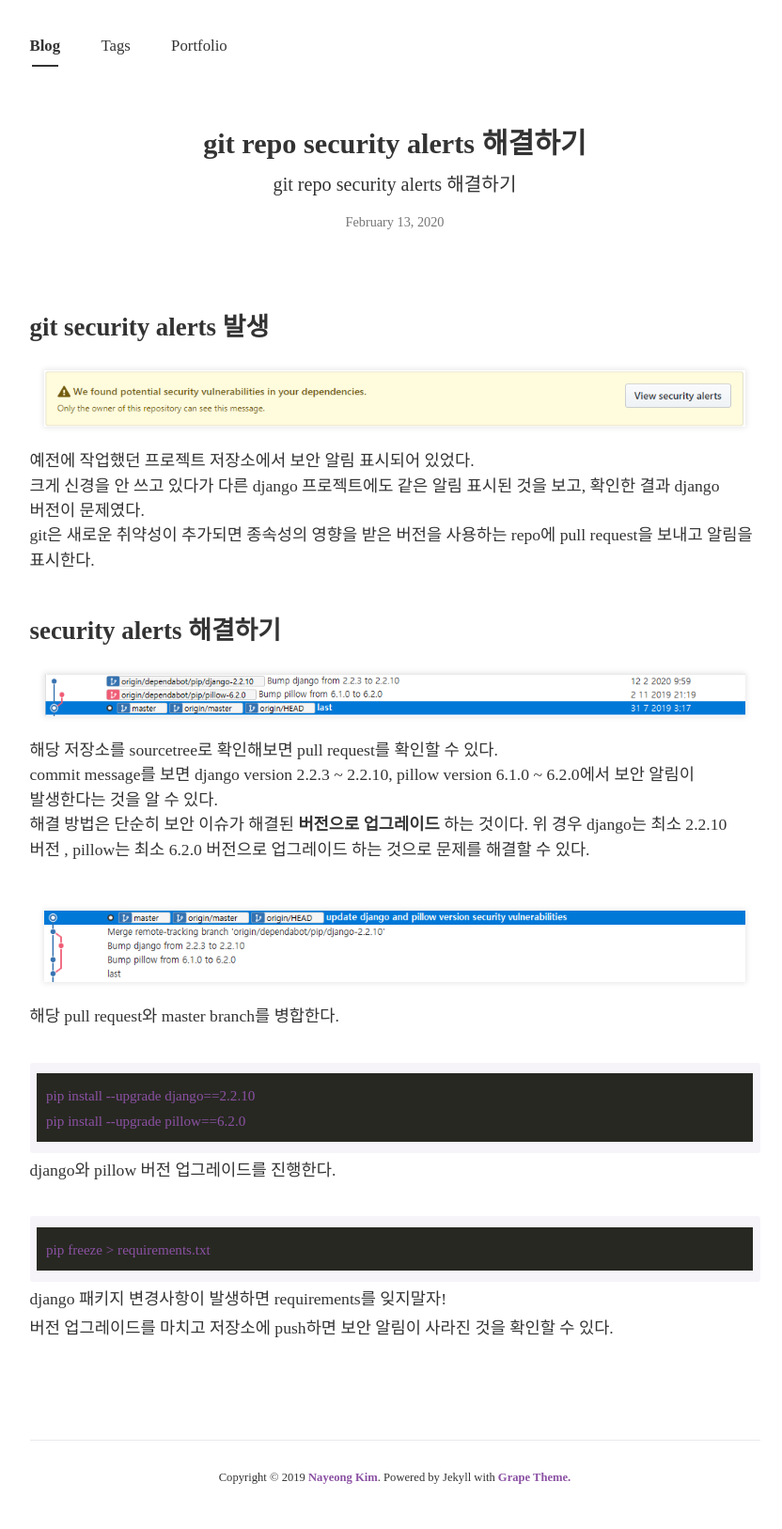
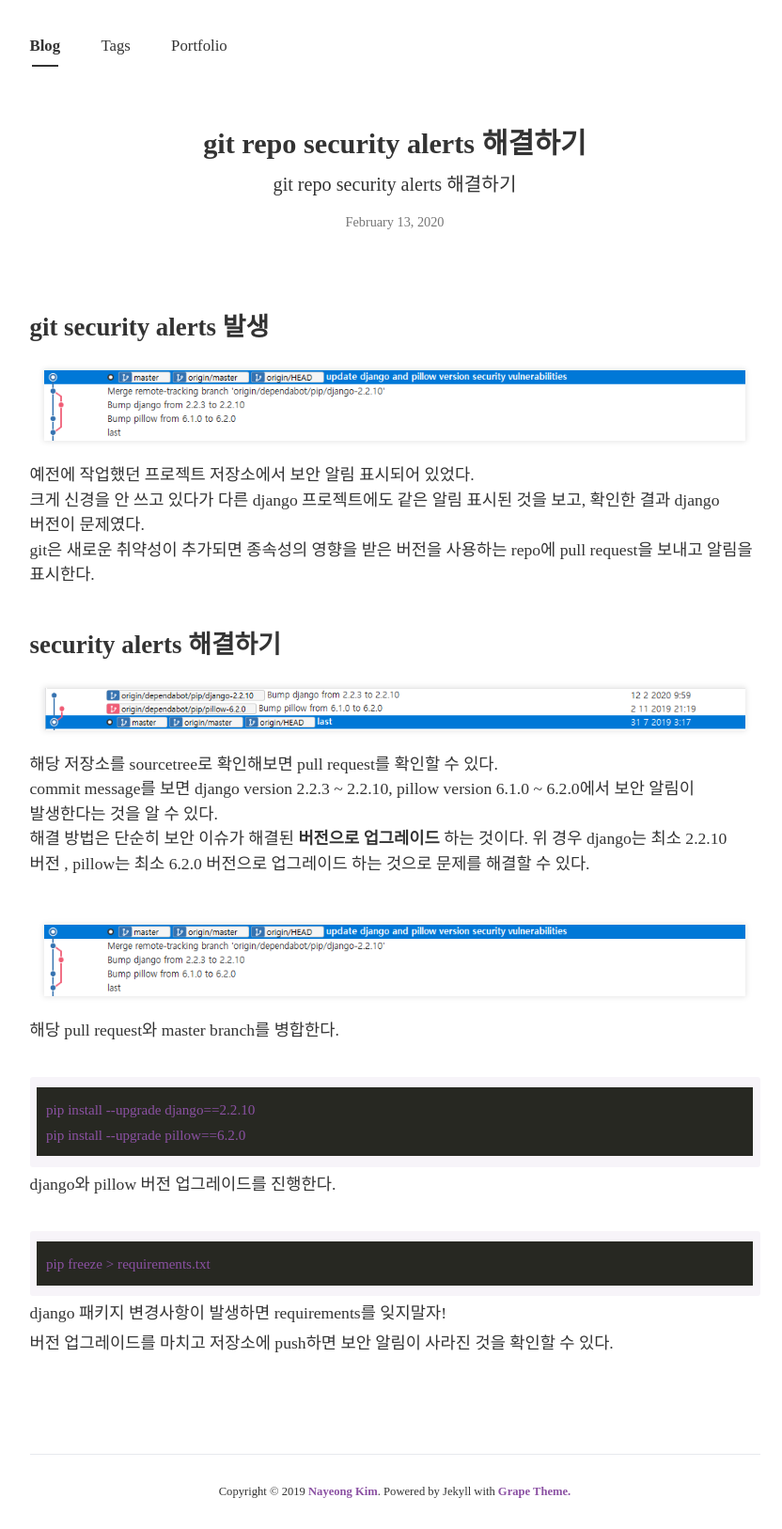
Before and after one commit to leejaeyeong/leejaeyeong.github.io, a Jekyll site: the page built from _posts/2020-02-13-git-repo-security-alerts-해결하기.md, in a window 1280 px wide. Shown: the whole page at 94% size, without its empty margins (220-1052 px from the left). Built offline with Jekyll 4.4.1, drawn with Linux system fonts in a browser that asks for light colours; nearby versions of some CDN libraries; some web fonts are replaced.

Commit message:
git repo security alerts 해결하기 게시물 수정

```diff
--- a/_posts/2020-02-13-git-repo-security-alerts-해결하기.md
+++ b/_posts/2020-02-13-git-repo-security-alerts-해결하기.md
@@ -7,14 +7,14 @@
 comments : False
 ---
 ## git security alerts 발생
-![security_alerts3](https://github.com/leejaeyeong/leejaeyeong.github.io/blob/master/assets/img/security_alerts3.PNG)
+![security_alerts3](https://raw.githubusercontent.com/leejaeyeong/leejaeyeong.github.io/master/assets/img/security_alerts2.PNG)
 예전에 작업했던 프로젝트 저장소에서 보안 알림 표시되어 있었다.
 크게 신경을 안 쓰고 있다가 다른 django 프로젝트에도 같은 알림 표시된 것을 보고, 확인한 결과 django 버전이 문제였다.
 git은 새로운 취약성이 추가되면 종속성의 영향을 받은 버전을 사용하는 repo에 pull request을 보내고 알림을 표시한다.
 <br>
 
 ## security alerts 해결하기
-![security_alerts1](https://github.com/leejaeyeong/leejaeyeong.github.io/blob/master/assets/img/security_alerts1.PNG)
+![security_alerts1](https://raw.githubusercontent.com/leejaeyeong/leejaeyeong.github.io/master/assets/img/security_alerts1.PNG)
 해당 저장소를 sourcetree로 확인해보면 pull request를 확인할 수 있다.
 commit message를 보면 django version 2.2.3 ~ 2.2.10, pillow version 6.1.0 ~ 6.2.0에서 보안 알림이 발생한다는 것을 알 수 있다.
 해결 방법은 단순히 보안 이슈가 해결된 **버전으로 업그레이드** 하는 것이다.
@@ -22,7 +22,7 @@
 
 <br>
 
-![security_alerts2](https://github.com/leejaeyeong/leejaeyeong.github.io/blob/master/assets/img/security_alerts2.PNG)
+![security_alerts2](https://raw.githubusercontent.com/leejaeyeong/leejaeyeong.github.io/master/assets/img/security_alerts2.PNG)
 해당 pull request와 master branch를 병합한다.
 
 <br>
```
